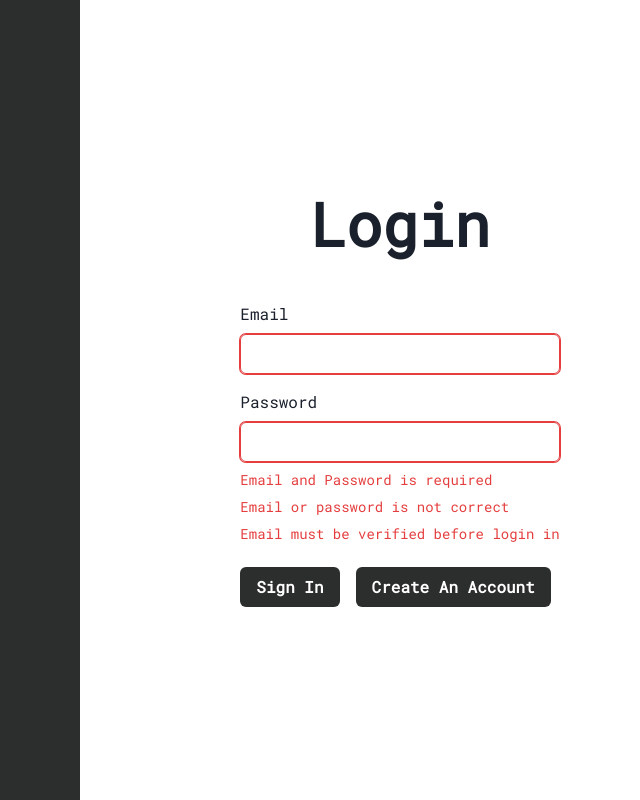
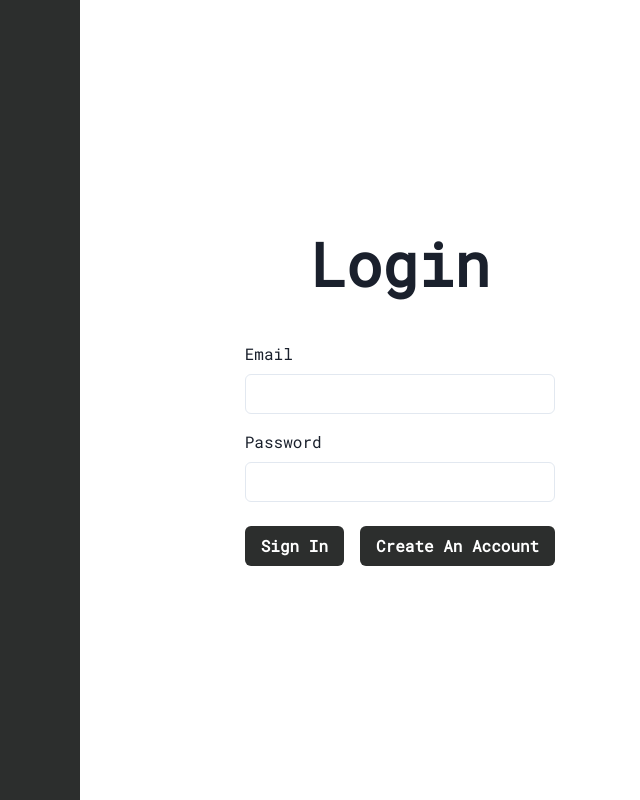
Before and after one commit to Tris-909/HabitTracker, a React (Create React App) app: page /auth in a window 1280 px wide. Shown: the whole page, without its empty margins (560-1200 px from the left). Built offline with nearby package versions, Linux system fonts and the light colour scheme.

Commit message:
(7) Error handler for login form

```diff
--- a/src/components/auth/SignInForm.tsx
+++ b/src/components/auth/SignInForm.tsx
@@ -13,31 +13,40 @@ import {
 import { useNavigate } from "react-router-dom";
 import { getAuth, signInWithEmailAndPassword } from "firebase/auth";
 
-// Show error message
-// Show validation message ( valite existence validate email )
-// Should not allow user to login without email verified
-// Empty Email or Password should throw different error
-
 export const SignInForm = () => {
   const auth = getAuth(firebase);
   const navigate = useNavigate();
   const [email, setEmail] = useState("");
   const [password, setPassword] = useState("");
+  const [error, setError] = useState("");
 
   const signInHandler = () => {
+    if (email && password) {
       signInWithEmailAndPassword(auth, email, password)
         .then((userCredential) => {
           const user = userCredential.user;
           if (user.emailVerified) {
             navigate("/");
           } else {
-          //   setMessage("User's email need to be verified before login in");
+            setError("User's email need to be verified before login in");
           }
         })
         .catch((error) => {
+          if (error.message.includes("wrong-password")) {
+            setError("Email or Password is not correct");
+          }
           console.log("error", error);
           console.log("error", error.message);
         });
+    } else {
+      if (!email && !password) {
+        setError("Email and Password are required");
+      } else if (!password) {
+        setError("Password is required");
+      } else {
+        setError("Email is required");
+      }
+    }
   };
 
   return (
@@ -51,7 +60,7 @@ export const SignInForm = () => {
       <Heading size="3xl" mb="3rem">
         Login
       </Heading>
-      <FormControl isInvalid={true}>
+      <FormControl isInvalid={error ? true : false}>
         <FormLabel>Email</FormLabel>
         <Input
           type="email"
@@ -64,11 +73,7 @@ export const SignInForm = () => {
           value={password}
           onChange={(event) => setPassword(event.target.value)}
         />
-        <FormErrorMessage>Email and Password is required</FormErrorMessage>
-        <FormErrorMessage>Email or password is not correct</FormErrorMessage>
-        <FormErrorMessage>
-          Email must be verified before login in
-        </FormErrorMessage>
+        {error && <FormErrorMessage>{error}</FormErrorMessage>}
         <Box mt="1.5rem">
           <Button
             onClick={() => signInHandler()}
```
Lines whose indentation alone changed are shown as unchanged.
